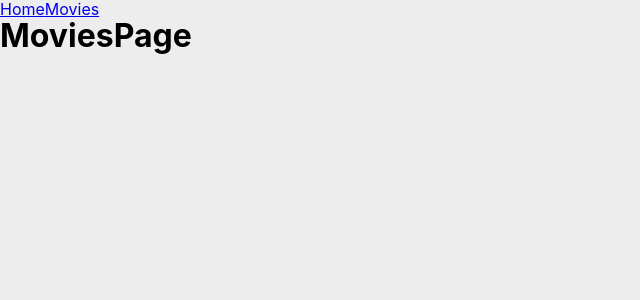
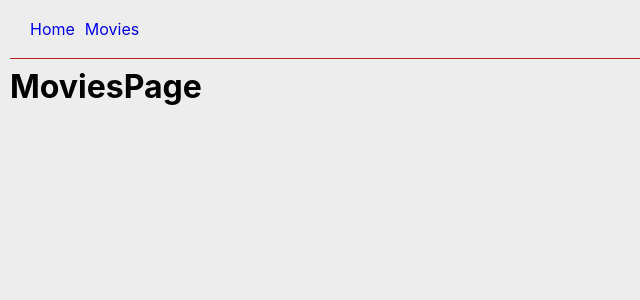
Before and after one commit to YuriiStreltsov/goit-react-hw-04-movies, a React (Create React App) app: page /movies in a window 1280 px wide. Shown: the top 300 px of the page, without its empty margins (0-640 px from the left). Built offline with nearby package versions, Linux system fonts and the light colour scheme.

Commit message:
Add some styles

```diff
--- a/src/App.js
+++ b/src/App.js
@@ -8,7 +8,7 @@ import routes from './routes';
 
 function App() {
   return (
-    <>
+    <Container>
       <AppBar />
 
       <Switch>
@@ -16,7 +16,7 @@ function App() {
         <Route path={routes.movies} exact component={MoviesPage} />
         <Route path={routes.moviesDetails} component={MovieDetailsPage} />
       </Switch>
-    </>
+    </Container>
   );
 }
 
--- a/src/components/AppBar/AppBar.js
+++ b/src/components/AppBar/AppBar.js
@@ -1,8 +1,8 @@
 import NavHeader from '../NavHeader/NavHeader';
-import styles from './AppBar.module.scss';
+import './AppBar.scss';
 
 const AppBar = () => (
-  <header className={styles.header}>
+  <header className="AppBar">
     <NavHeader />
   </header>
 );
--- /dev/null
+++ b/src/components/AppBar/AppBar.scss
@@ -0,0 +1,5 @@
+.AppBar {
+  padding: 20px;
+  border-bottom: 1px solid firebrick;
+  margin-bottom: 10px;
+}
--- a/src/components/Container/Container.module.scss
+++ b/src/components/Container/Container.module.scss
@@ -1,10 +1,8 @@
 .container {
-  width: 480px;
   padding-left: 10px;
   padding-right: 10px;
-  padding-top: 20px;
+
   padding-bottom: 20px;
   margin-left: auto;
   margin-right: auto;
-  text-align: center;
 }
--- a/src/components/MovieInfo/MovieMainInfo.js
+++ b/src/components/MovieInfo/MovieMainInfo.js
@@ -17,9 +17,9 @@ const MovieMainInfo = ({ movie, defaultImg }) => {
         <img className="poster" src={imgUrl} alt={title} />
       </div>
 
-      <div className="MoviDesc">
+      <div className="MovieDesc">
         <h2 className="title">{title}</h2>
-        <p>User score: {userScore} %</p>
+        <p className="text">User score: {userScore} %</p>
         <h3>Overview</h3>
         {overview ? <p>{overview}</p> : <p>No data</p>}
 
--- a/src/components/MovieInfo/MovieMainInfo.scss
+++ b/src/components/MovieInfo/MovieMainInfo.scss
@@ -1,3 +1,15 @@
 .movie-main-info {
   display: flex;
+  margin-bottom: 20px;
 }
+
+.MovieDesc {
+  width: 400px;
+  margin-top: auto;
+  margin-bottom: auto;
+  padding-left: 10px;
+
+  & :not(:last-child) {
+    margin-bottom: 10px;
+  }
+}
--- a/src/components/NavHeader/NavHeader.js
+++ b/src/components/NavHeader/NavHeader.js
@@ -1,21 +1,22 @@
 import { NavLink } from 'react-router-dom';
-import styles from './NavHeader.module.scss';
+import './NavHeader.scss';
 import routes from '../../routes';
+
 const NavHeader = () => (
-  <nav>
+  <nav className="navigation">
     <NavLink
       exact
       to={routes.home}
-      className={styles.link}
-      activeClassName={styles.activeLink}
+      className="link-home"
+      activeClassName="activeLink"
     >
       Home
     </NavLink>
 
     <NavLink
       to={routes.movies}
-      className={styles.link}
-      activeClassName={styles.activeLink}
+      className="link-movies"
+      activeClassName="activeLink"
     >
       Movies
     </NavLink>
--- /dev/null
+++ b/src/components/NavHeader/NavHeader.scss
@@ -0,0 +1,5 @@
+.navigation {
+  & :not(:last-child) {
+    margin-right: 10px;
+  }
+}
--- a/src/index.css
+++ b/src/index.css
@@ -45,3 +45,7 @@ ul {
 p {
   margin: 0;
 }
+
+a {
+  text-decoration: none;
+}
--- a/src/path.js
+++ b/src/path.js
@@ -1,4 +1,4 @@
 export default {
-  imagePoster: 'http://image.tmdb.org/t/p/w342/',
-  imageProfile: 'http://image.tmdb.org/t/p/w185/',
+  imagePoster: 'http://image.tmdb.org/t/p/w185/',
+  imageProfile: 'http://image.tmdb.org/t/p/w45/',
 };
```
Also changed, not shown: src/components/AppBar/AppBar.module.scss (deleted), src/components/NavHeader/NavHeader.module.scss (deleted), 1 other file (tests, documents, lock files or other folders).
